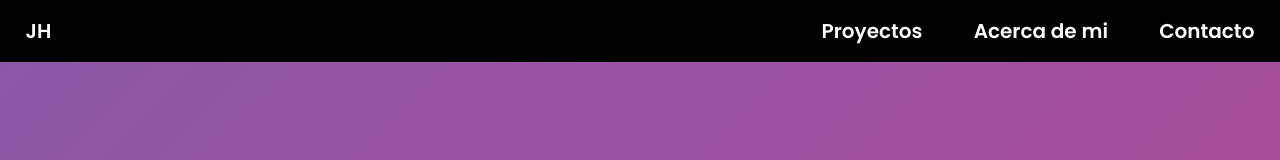
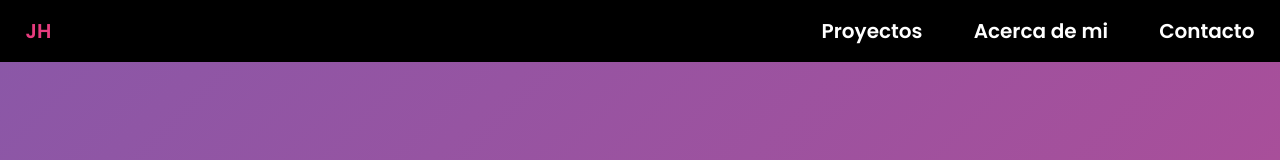
Before and after one commit to JonyHuergo/jhuergo2, a Next.js app: page / in a window 1280 px wide. Shown: the top 160 px of the page. Built offline with nearby package versions, Linux system fonts and the light colour scheme.

Commit message:
Change nav links color on hover

```diff
--- a/styles/globals.css
+++ b/styles/globals.css
@@ -80,6 +80,11 @@ nav a {
   padding: 2vh 2vw;
   text-decoration: none;
   font-size: 1.25rem;
+  transition: 0.4s;
+}
+
+nav a:hover {
+  color: #e73c7e;
 }
 
 .logo {
```
